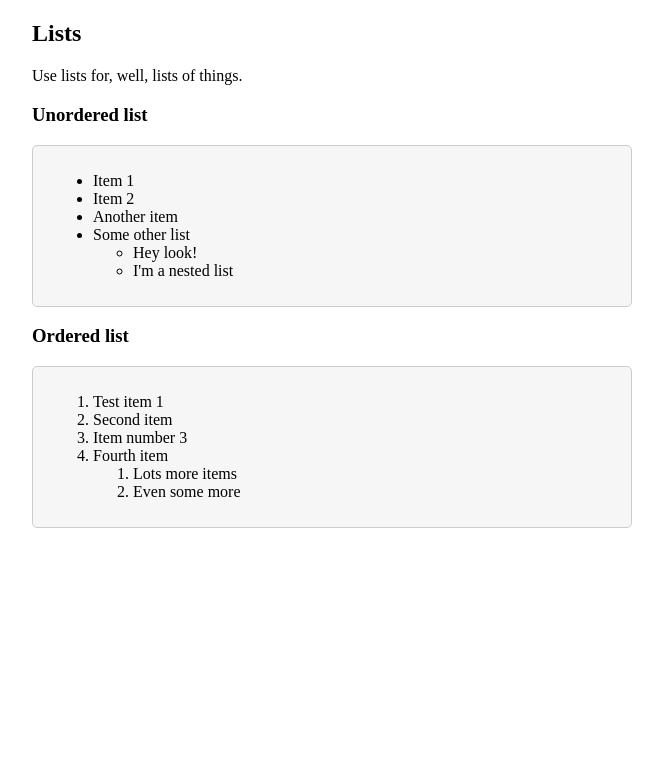
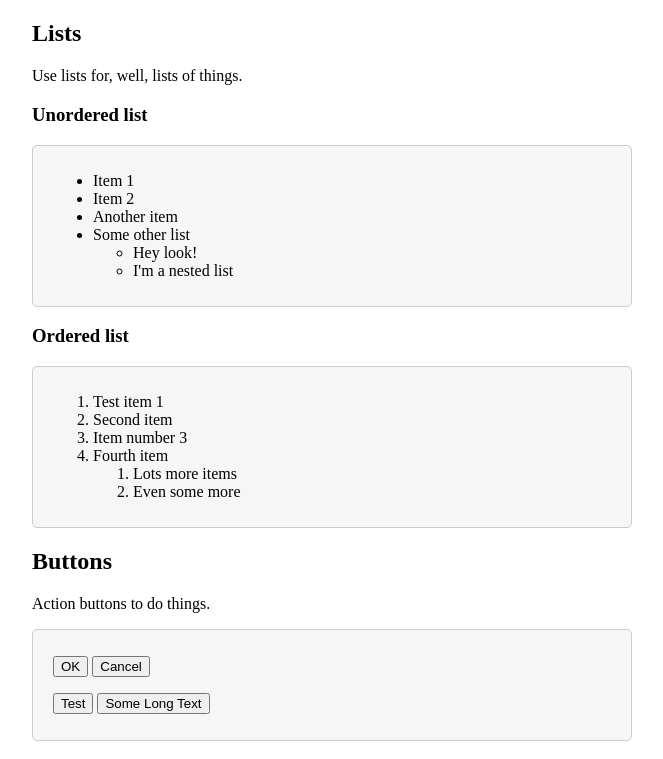
Before and after one commit to conradz/hut-base, a website: page example/index.html in a window 1280 px wide. Shown: the part 1519-2278 px from the top of the page, without its empty margins (308-971 px from the left). Before the commit the page ends 2065 px from the top, so only its background shows below. Drawn offline with Linux system fonts and the light colour scheme.

Commit message:
Add styling for buttons

```diff
--- a/example/index.html
+++ b/example/index.html
@@ -101,6 +101,21 @@
                     </li>
                 </ol>
             </div>
+
+            <h2>Buttons</h2>
+            <p>Action buttons to do things.</p>
+
+            <div class="example">
+                <p>
+                    <button>OK</button>
+                    <button>Cancel</button>
+                </p>
+
+                <p>
+                    <button>Test</button>
+                    <button>Some Long Text</button>
+                </p>
+            </div>
         </div>
     </body>
 </html>
--- a/index.css
+++ b/index.css
@@ -3,3 +3,4 @@
 @import "./styles/elements";
 @import "./styles/type";
 @import "./styles/lists";
+@import "./styles/buttons";
--- /dev/null
+++ b/styles/buttons.css
@@ -0,0 +1,18 @@
+button {
+    border: none;
+    border-radius: var(button-radius);
+
+    padding: var(button-padding);
+    color: var(button-text-color);
+    background-color: var(button-color-default);
+
+    transition: background-color var(button-transition-time);
+}
+
+button:hover {
+    background-color: var(button-color-hover);
+}
+
+button:active {
+    background-color: var(button-color-active);
+}
--- a/styles/variables.css
+++ b/styles/variables.css
@@ -22,4 +22,12 @@
 
     /* Color for <hr> element */
     var-hr-color: #CCC;
+
+    var-button-padding: 10px 20px;
+    var-button-radius: 4px;
+    var-button-text-color: #FFF;
+    var-button-color-default: #0093B8;
+    var-button-color-hover: #0FC3F0;
+    var-button-color-active: #007A99;
+    var-button-transition-time: 0.3s;
 }
```
